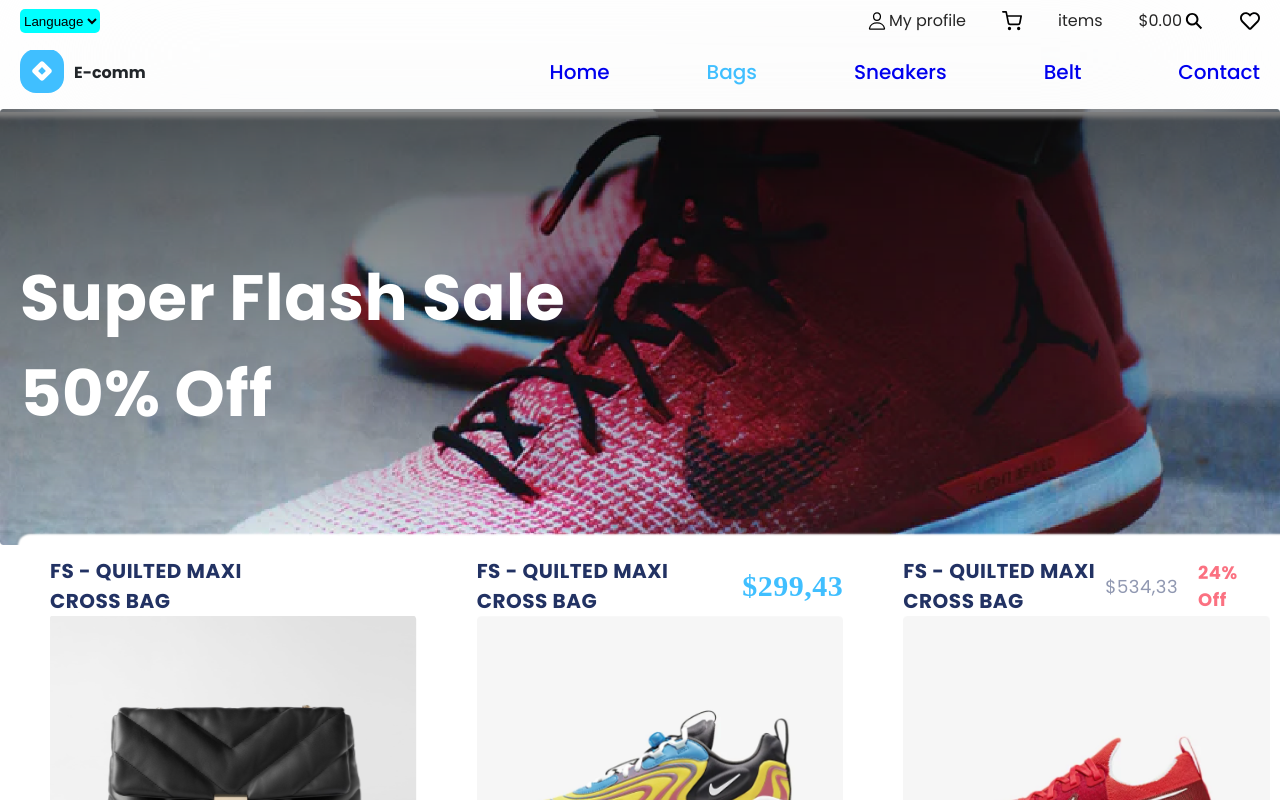
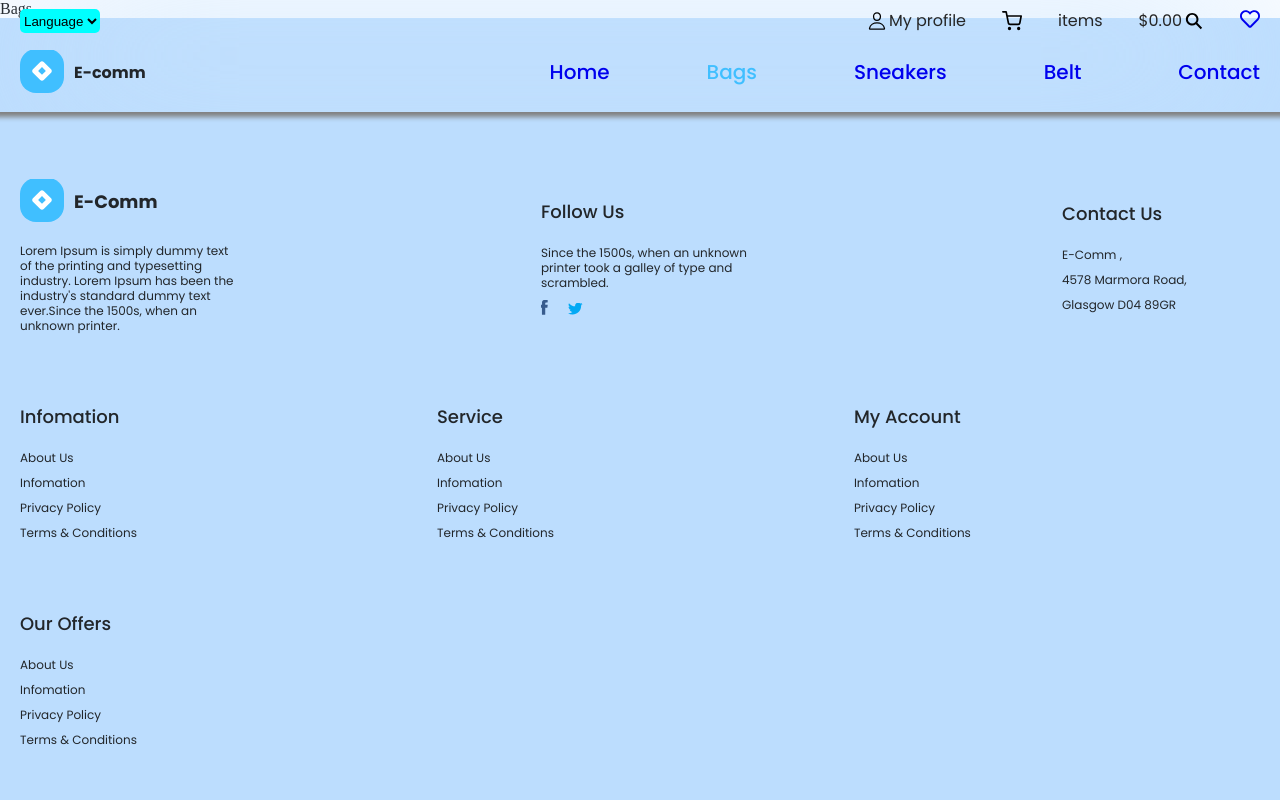
Before and after one commit to yahyojondev/lesson16-react.js, a React (Create React App) app: page /bags in a window 1280 px wide. Shown: the top 800 px of the page. Built offline with nearby package versions, Linux system fonts and the light colour scheme.

Commit message:
hardwork

```diff
--- a/src/App.js
+++ b/src/App.js
@@ -2,12 +2,18 @@ import "./App.css";
 import Footer from "./components/footer/Footer";
 import Navbar from "./components/navbar/Navbar";
 import Home from "./pages/home/Home";
+import { Routes, Route } from "react-router-dom";
+import { Routers } from "./static";
 
 function App() {
   return (
     <div className="App">
       <Navbar />
-      <Home />
+      <Routes>
+        {Routers?.map((el) => (
+          <Route path={el.path} element={el.Element} />
+        ))}
+      </Routes>
       <Footer />
     </div>
   );
--- a/src/components/navbartop/Navbartop.js
+++ b/src/components/navbartop/Navbartop.js
@@ -3,6 +3,7 @@ import { IoPersonOutline } from "react-icons/io5";
 import { FiShoppingCart } from "react-icons/fi";
 import { IoSearchSharp } from "react-icons/io5";
 import { FaRegHeart } from "react-icons/fa";
+import { NavLink } from "react-router-dom";
 
 function Navbartop() {
   return (
@@ -30,7 +31,9 @@ function Navbartop() {
               <IoSearchSharp className="navbartop__icon" />
             </li>
             <li className="navbartop__item">
-              <FaRegHeart className="navbartop__icon" />
+              <NavLink to={"/like"}>
+                <FaRegHeart className="navbartop__icon" />
+              </NavLink>
             </li>
           </ul>
         </div>
--- a/src/pages/bags/Bags.js
+++ b/src/pages/bags/Bags.js
@@ -0,0 +1,7 @@
+import React from "react";
+
+function Bags() {
+  return <div>Bags</div>;
+}
+
+export default Bags;
--- a/src/pages/belt/Belt.js
+++ b/src/pages/belt/Belt.js
@@ -0,0 +1,7 @@
+import React from "react";
+
+function Belt() {
+  return <div>Belt</div>;
+}
+
+export default Belt;
--- a/src/pages/contact/Contact.js
+++ b/src/pages/contact/Contact.js
@@ -0,0 +1,7 @@
+import React from "react";
+
+function Contact() {
+  return <div>Contact</div>;
+}
+
+export default Contact;
--- /dev/null
+++ b/src/pages/like/Like.js
@@ -0,0 +1,7 @@
+import React from "react";
+
+function Like() {
+  return <div className="like"></div>;
+}
+
+export default Like;
--- a/src/pages/sneakers/Sneakers.js
+++ b/src/pages/sneakers/Sneakers.js
@@ -0,0 +1,7 @@
+import React from "react";
+
+function Sneakers() {
+  return <div>Sneakers</div>;
+}
+
+export default Sneakers;
--- a/src/sass/main.scss
+++ b/src/sass/main.scss
@@ -26,3 +26,4 @@ ul {
 @import "./components/hero.scss";
 @import "./components/Home__Cards.scss";
 @import "./components/MenRunning.scss";
+@import "./pages/Like.scss";
--- /dev/null
+++ b/src/sass/pages/Like.scss
@@ -0,0 +1,3 @@
+.like {
+  padding: 200px 0;
+}
```
